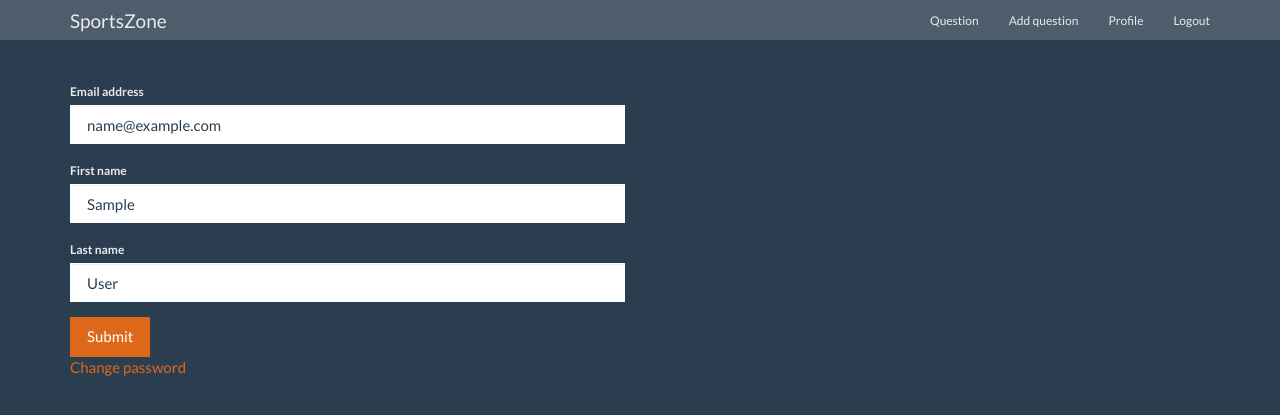
After one commit to crrauser/Final_Project, a Django app: a page that uses templates/user/user_form.html in a window 1280 px wide. The commit adds this page. Shown: the top 415 px of the page. Run offline with Django 3.2, Linux system fonts and the light colour scheme; the visitor is signed in with stand-in values (Sample User, id 1); data comes from the database, SQL or seed files in the repository; parts of the project's set-up code (start-up, migrations or seed data) failed here and were passed over; some libraries are stand-ins or nearby versions.

Commit message:
Add user update view

```diff
--- a/core/urls.py
+++ b/core/urls.py
@@ -15,5 +15,6 @@ urlpatterns = patterns ('',
                        url(r'^question/(?P<question_pk>\d+)/answer/update/(?P<answer_pk>\d+)/$', login_required(AnswerUpdateView.as_view()), name='answer_update'),
                        url(r'^question/(?P<question_pk>\d+)/answer/delete/(?P<answer_pk>\d+)/$', login_required(AnswerDeleteView.as_view()), name='answer_delete'),
                        url(r'^vote/$', login_required(VoteFormView.as_view()), name='vote'),
-                       url(r'^user/(?P<slug>\w+)/$', login_required(UserDetailView.as_view()), name='user_detail')
+                       url(r'^user/(?P<slug>\w+)/$', login_required(UserDetailView.as_view()), name='user_detail'),
+                       url(r'^user/update/(?P<slug>\w+)/$', login_required(UserUpdateView.as_view()), name='user_update'),
                        )
--- a/templates/user/user_detail.html
+++ b/templates/user/user_detail.html
@@ -4,6 +4,9 @@
 <p>Email address: {{ user_in_view.email }}</p>
 <p>First name: {{ user_in_view.first_name }}</p>
 <p>Last name: {{ user_in_view.last_name }}</p>
+{% if user_in_view == user %}
+<p><a href="{% url 'user_update' slug=user.username %}">Edit profile</a></p>
+{% endif %}
 <h3>Questions ({{ questions.count }})</h3>
 {% for question in questions %}
 <p><a href="{{ question.get_absolute_url }}">{{ question.title }}</a></p>
--- /dev/null
+++ b/templates/user/user_form.html
@@ -0,0 +1,14 @@
+{% extends 'base.html' %}
+{% load bootstrap3 %}
+{% block content %}
+<div class="row">
+  <div class="col-lg-6">
+    <form method="post" action="">
+      {% csrf_token %}
+      {% bootstrap_form form %}
+      <button type="submit" class="btn btn-primary">Submit</button>
+    </form>
+  </div>
+</div>
+<p><a href="{% url 'password_change' %}">Change password</a></p>
+{% endblock %}
```
